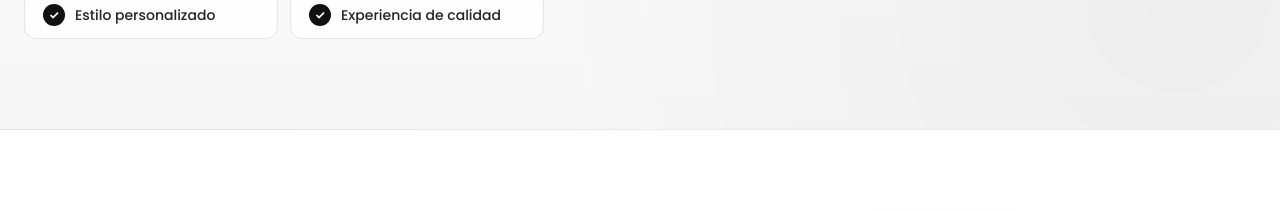
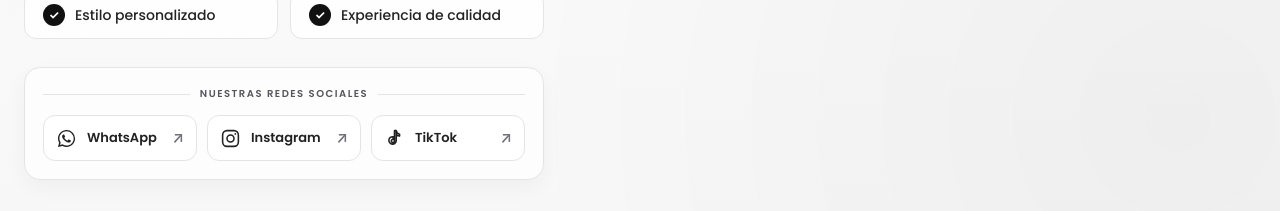
Before and after one commit to juanjosevelasquezgalvis563-gif/spa-final, a React (Vite) app in the folder frontend/: page / in a window 1280 px wide. Shown: the part 741-952 px from the top of the page. Built offline with nearby package versions, Linux system fonts and the light colour scheme.

Commit message:
mini panel contactanos

```diff
--- a/frontend/src/components/Hero.jsx
+++ b/frontend/src/components/Hero.jsx
@@ -35,6 +35,7 @@ export function Hero() {
           >
             Crear cuenta
           </button>
+
         </div>
 
         <div className="hero-features">
@@ -42,6 +43,57 @@ export function Hero() {
           <span> Tratamientos capilares</span>
           <span> Estilo personalizado</span>
           <span> Experiencia de calidad</span>
+        </div>
+
+        <div className="hero-social">
+          <div className="hero-social-heading">
+            <span className="hero-social-line" aria-hidden="true" />
+            <h2>Nuestras redes sociales</h2>
+            <span className="hero-social-line" aria-hidden="true" />
+          </div>
+
+          <div className="hero-social-links">
+            <a
+              href="https://wa.link/okfwcg"
+              target="_blank"
+              rel="noopener noreferrer"
+              aria-label="Escríbenos por WhatsApp (abre en una nueva pestaña)"
+            >
+              <svg className="hero-social-whatsapp" viewBox="0 0 32 32" aria-hidden="true">
+                <path d="M16.04 3C8.86 3 3.02 8.82 3.02 15.98c0 2.28.6 4.5 1.74 6.46L3 29l6.75-1.72a13.1 13.1 0 0 0 6.28 1.6h.01c7.17 0 13.01-5.82 13.01-12.98A12.9 12.9 0 0 0 25.23 6.7 12.94 12.94 0 0 0 16.04 3Zm0 23.67h-.01a10.9 10.9 0 0 1-5.55-1.51l-.4-.24-4 .99 1.07-3.88-.26-.4a10.74 10.74 0 0 1-1.67-5.65c0-5.98 4.87-10.84 10.86-10.84 2.9 0 5.63 1.13 7.68 3.18a10.78 10.78 0 0 1 3.18 7.68c0 5.98-4.87 10.84-10.9 10.84Zm5.96-8.12c-.33-.16-1.94-.96-2.24-1.07-.3-.11-.52-.16-.74.16-.22.33-.85 1.07-1.04 1.29-.19.22-.38.25-.71.08-.33-.16-1.39-.51-2.65-1.63-.98-.87-1.64-1.94-1.83-2.27-.19-.33-.02-.5.14-.66.15-.15.33-.38.49-.57.16-.19.22-.33.33-.55.11-.22.05-.41-.03-.57-.08-.16-.74-1.77-1.02-2.42-.27-.63-.54-.55-.74-.56h-.63c-.22 0-.57.08-.87.41-.3.33-1.15 1.12-1.15 2.73s1.18 3.17 1.34 3.39c.16.22 2.32 3.54 5.62 4.96.79.34 1.4.54 1.88.69.79.25 1.51.22 2.08.13.63-.09 1.94-.79 2.21-1.56.27-.77.27-1.42.19-1.56-.08-.14-.3-.22-.63-.38Z" />
+              </svg>
+              <span>WhatsApp</span>
+              <span className="hero-social-arrow" aria-hidden="true">↗</span>
+            </a>
+
+            <a
+              href="https://www.instagram.com/jennifer_.correa/"
+              target="_blank"
+              rel="noopener noreferrer"
+              aria-label="Síguenos en Instagram (abre en una nueva pestaña)"
+            >
+              <svg viewBox="0 0 24 24" aria-hidden="true">
+                <rect x="3" y="3" width="18" height="18" rx="5" />
+                <circle cx="12" cy="12" r="4" />
+                <circle className="hero-social-dot" cx="17.5" cy="6.8" r="1" />
+              </svg>
+              <span>Instagram</span>
+              <span className="hero-social-arrow" aria-hidden="true">↗</span>
+            </a>
+
+            <a
+              href="https://www.tiktok.com/@jcaltapeluqueria"
+              target="_blank"
+              rel="noopener noreferrer"
+              aria-label="Síguenos en TikTok (abre en una nueva pestaña)"
+            >
+              <svg viewBox="0 0 24 24" aria-hidden="true">
+                <path d="M14 3v11.2a4.2 4.2 0 1 1-3.5-4.14V13a1.8 1.8 0 1 0 1.5 1.78V3h2c.34 2.2 1.58 3.68 3.8 4.15v2.1A7.4 7.4 0 0 1 14 7.5" />
+              </svg>
+              <span>TikTok</span>
+              <span className="hero-social-arrow" aria-hidden="true">↗</span>
+            </a>
+          </div>
         </div>
       </div>
 
```
